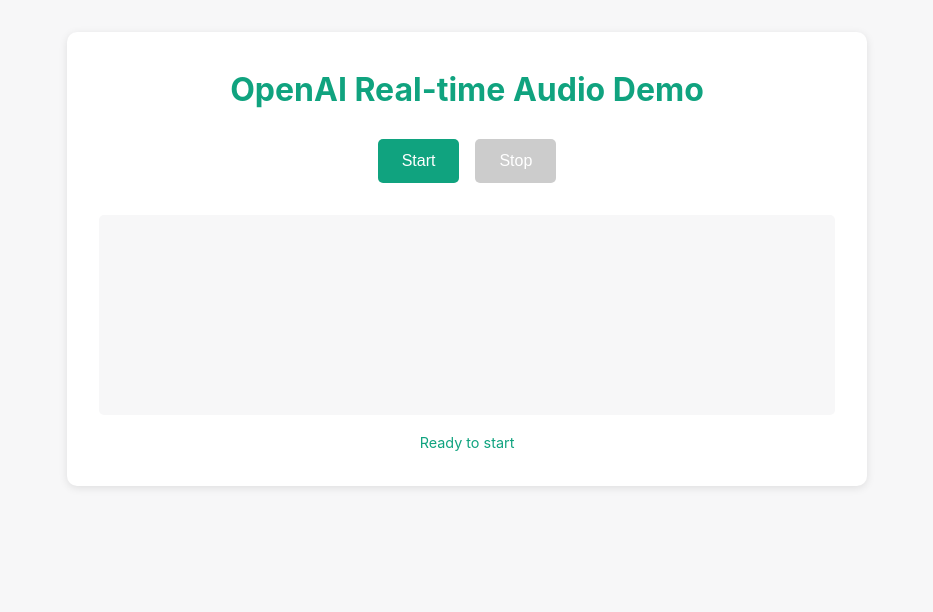
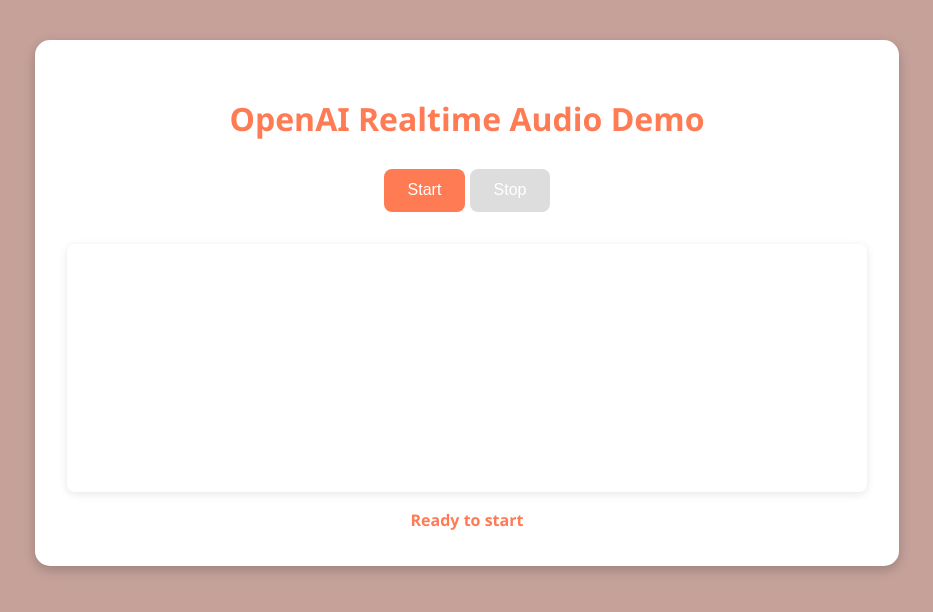
Before and after one commit to gkestin/realtime-webrtc, a plain HTML site: page index.html in a window 1280 px wide. Shown: the whole page, without its empty margins (173-1106 px from the left). Drawn offline with Linux system fonts and the light colour scheme.

Commit message:
separate styles doc and color change

```diff
--- a/index.html
+++ b/index.html
@@ -4,106 +4,13 @@
     <meta charset="UTF-8">
     <meta name="viewport" content="width=device-width, initial-scale=1.0">
     <title>OpenAI Real-time Audio Demo</title>
-    <style>
-        :root {
-            --primary-color: #10a37f;
-            --secondary-color: #1a7f64;
-            --background-color: #f7f7f8;
-            --text-color: #353740;
-            --error-color: #ef4146;
-        }
-
-        * {
-            margin: 0;
-            padding: 0;
-            box-sizing: border-box;
-        }
-
-        body {
-            font-family: -apple-system, BlinkMacSystemFont, 'Segoe UI', Roboto, Oxygen, Ubuntu, Cantarell, sans-serif;
-            line-height: 1.6;
-            color: var(--text-color);
-            background-color: var(--background-color);
-            padding: 2rem;
-        }
-
-        .container {
-            max-width: 800px;
-            margin: 0 auto;
-            background-color: white;
-            padding: 2rem;
-            border-radius: 10px;
-            box-shadow: 0 2px 8px rgba(0, 0, 0, 0.1);
-        }
-
-        h1 {
-            color: var(--primary-color);
-            margin-bottom: 1.5rem;
-            text-align: center;
-        }
-
-        .controls {
-            display: flex;
-            gap: 1rem;
-            justify-content: center;
-            margin-bottom: 2rem;
-        }
-
-        button {
-            background-color: var(--primary-color);
-            color: white;
-            border: none;
-            padding: 0.8rem 1.5rem;
-            border-radius: 5px;
-            cursor: pointer;
-            font-size: 1rem;
-            transition: background-color 0.2s;
-        }
-
-        button:hover {
-            background-color: var(--secondary-color);
-        }
-
-        button:disabled {
-            background-color: #ccc;
-            cursor: not-allowed;
-        }
-
-        .transcript-container {
-            background-color: var(--background-color);
-            padding: 1.5rem;
-            border-radius: 5px;
-            min-height: 200px;
-            margin-bottom: 1rem;
-        }
-
-        .transcript {
-            white-space: pre-wrap;
-            word-wrap: break-word;
-        }
-
-        .status {
-            text-align: center;
-            color: var(--primary-color);
-            font-size: 0.9rem;
-            margin-top: 1rem;
-        }
-
-        .error {
-            color: var(--error-color);
-            text-align: center;
-            margin-top: 1rem;
-            padding: 0.5rem;
-            border-radius: 5px;
-            display: none;
-        }
-    </style>
+    <link rel="stylesheet" href="styles.css">
 </head>
 <body>
     <div class="container">
-        <h1>OpenAI Real-time Audio Demo</h1>
+        <h1>OpenAI Realtime Audio Demo</h1>
 
-        <div class="controls">
+        <div class="controls" style="text-align: center; margin-bottom: 2rem;">
             <button id="startButton">Start</button>
             <button id="stopButton" disabled>Stop</button>
         </div>
--- /dev/null
+++ b/styles.css
@@ -0,0 +1,92 @@
+:root {
+    --primary-color: #ff7b54;
+    --secondary-color: #ff9770;
+    --background-color: #c5a19a;
+    --text-color: #333333;
+    --error-color: #ff5252;
+}
+
+body {
+    font-family: 'Segoe UI', Roboto, Oxygen, 'Helvetica Neue', Arial, sans-serif;
+    line-height: 1.6;
+    color: var(--text-color);
+    background-color: var(--background-color);
+    padding: 2rem;
+    transition: background-color 0.3s, color 0.3s;
+}
+
+.container {
+    max-width: 800px;
+    margin: 0 auto;
+    background-color: #ffffff;
+    padding: 2rem;
+    border-radius: 15px;
+    box-shadow: 0 4px 12px rgba(0, 0, 0, 0.2);
+}
+
+h1 {
+    color: var(--primary-color);
+    margin-bottom: 1.5rem;
+    text-align: center;
+    font-size: 2rem;
+    font-weight: bold;
+}
+
+button {
+    background-color: var(--primary-color);
+    color: #ffffff;
+    border: none;
+    padding: 0.8rem 1.5rem;
+    border-radius: 8px;
+    cursor: pointer;
+    font-size: 1rem;
+    transition: background-color 0.3s, transform 0.2s;
+}
+
+button:hover {
+    background-color: var(--secondary-color);
+    transform: scale(1.05);
+}
+
+button:disabled {
+    background-color: #dddddd;
+    cursor: not-allowed;
+}
+
+.transcript-container {
+    background-color: #ffffff;
+    padding: 1.5rem;
+    border-radius: 8px;
+    min-height: 200px;
+    margin-bottom: 1rem;
+    box-shadow: 0 2px 8px rgba(0, 0, 0, 0.1);
+}
+
+.transcript {
+    white-space: pre-wrap;
+    word-wrap: break-word;
+    color: var(--text-color);
+}
+
+.status {
+    text-align: center;
+    color: var(--primary-color);
+    font-size: 1rem;
+    font-weight: 600;
+    margin-top: 1rem;
+}
+
+.error {
+    color: var(--error-color);
+    text-align: center;
+    margin-top: 1rem;
+    padding: 0.5rem;
+    border-radius: 8px;
+    display: none;
+    font-weight: bold;
+}
+
+.controls {
+    text-align: center;
+    margin-bottom: 2rem;
+}
```
